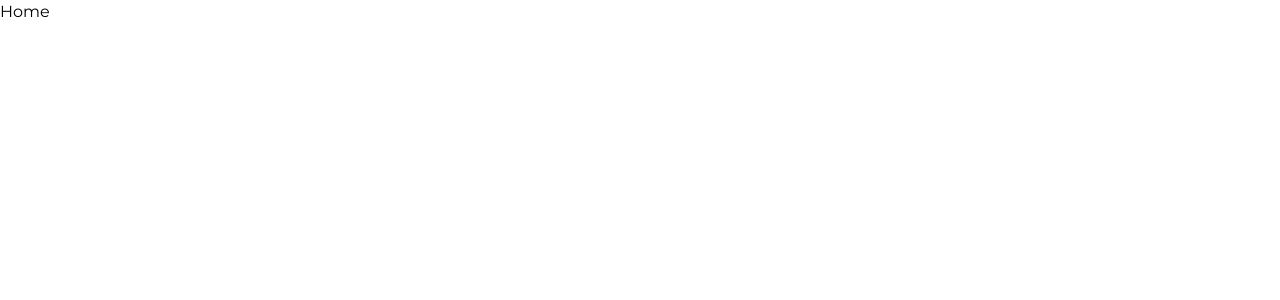
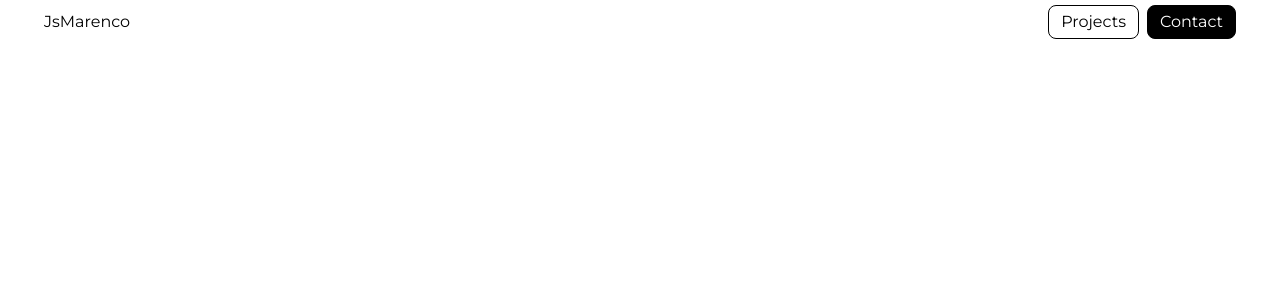
Before and after one commit to JsMarenco/portfolio, a Next.js app: page / in a window 1280 px wide. Shown: the top 300 px of the page. Built offline with nearby package versions, Linux system fonts and the light colour scheme.

Commit message:
Add header to Home

```diff
--- a/src/pages/index.tsx
+++ b/src/pages/index.tsx
@@ -1,3 +1,9 @@
+import Header from '@/components/Header'
+
 export default function Home() {
-  return <div>Home</div>
+  return (
+    <div className="max-w-[95%] mx-auto px-2">
+      <Header />
+    </div>
+  )
 }
```
